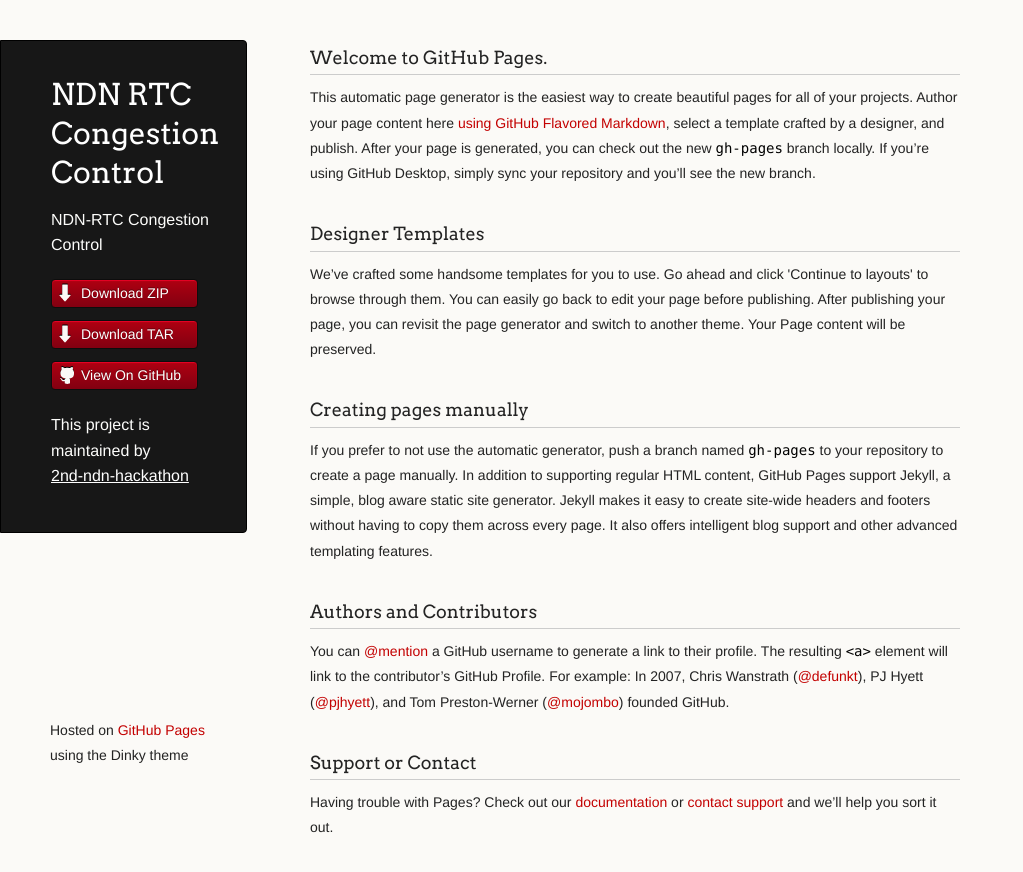
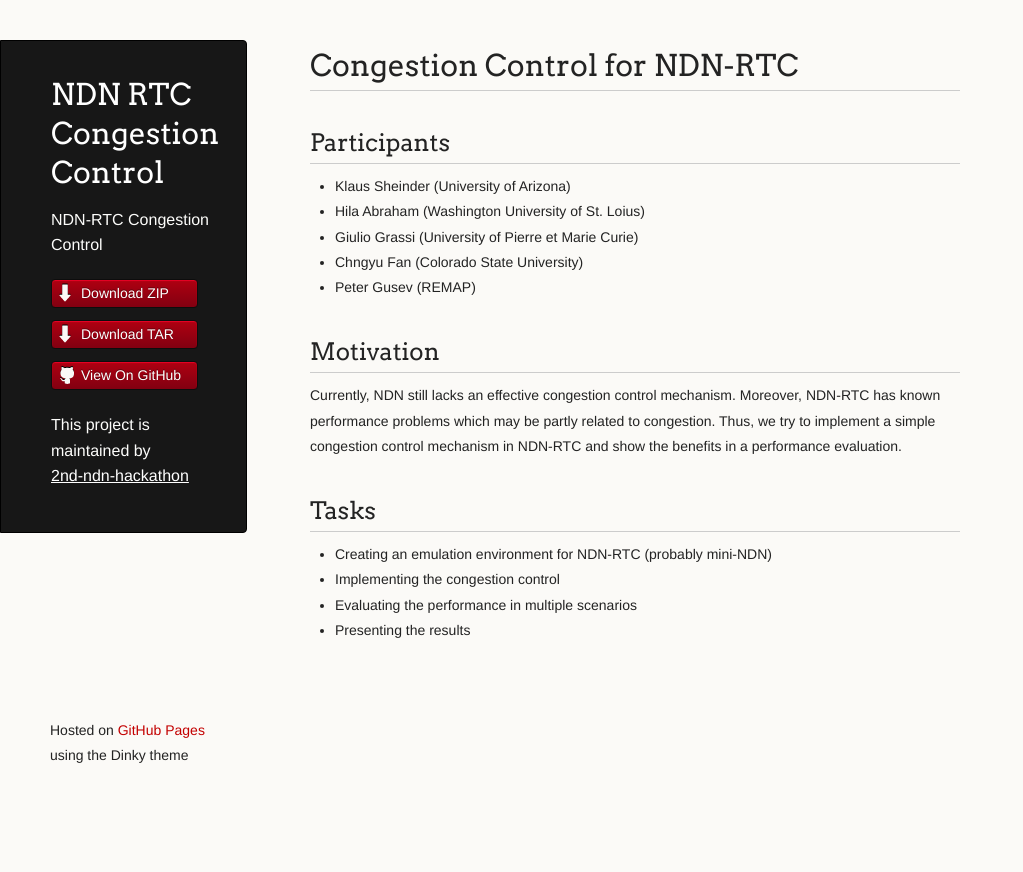
Before and after one commit to 2nd-ndn-hackathon/ndn-rtc-congestion-control, a plain HTML site: page index.html in a window 1280 px wide. Shown: the whole page, without its empty margins (0-1023 px from the left). After the commit the page ends 800 px from the top, so only its background shows below. Drawn offline with Linux system fonts and the light colour scheme.

```diff
--- a/index.html
+++ b/index.html
@@ -30,30 +30,34 @@
 
       </header>
       <section>
-        <h3>
-<a id="welcome-to-github-pages" class="anchor" href="#welcome-to-github-pages" aria-hidden="true"><span aria-hidden="true" class="octicon octicon-link"></span></a>Welcome to GitHub Pages.</h3>
+        <h1>
+<a id="congestion-control-for-ndn-rtc" class="anchor" href="#congestion-control-for-ndn-rtc" aria-hidden="true"><span aria-hidden="true" class="octicon octicon-link"></span></a>Congestion Control for NDN-RTC</h1>
 
-<p>This automatic page generator is the easiest way to create beautiful pages for all of your projects. Author your page content here <a href="https://guides.github.com/features/mastering-markdown/">using GitHub Flavored Markdown</a>, select a template crafted by a designer, and publish. After your page is generated, you can check out the new <code>gh-pages</code> branch locally. If you’re using GitHub Desktop, simply sync your repository and you’ll see the new branch.</p>
+<h2>
+<a id="participants" class="anchor" href="#participants" aria-hidden="true"><span aria-hidden="true" class="octicon octicon-link"></span></a>Participants</h2>
 
-<h3>
-<a id="designer-templates" class="anchor" href="#designer-templates" aria-hidden="true"><span aria-hidden="true" class="octicon octicon-link"></span></a>Designer Templates</h3>
+<ul>
+<li>Klaus Sheinder (University of Arizona)</li>
+<li>Hila Abraham (Washington University of St. Loius)</li>
+<li>Giulio Grassi (University of Pierre et Marie Curie)</li>
+<li>Chngyu Fan (Colorado State University)</li>
+<li>Peter Gusev (REMAP)</li>
+</ul>
 
-<p>We’ve crafted some handsome templates for you to use. Go ahead and click 'Continue to layouts' to browse through them. You can easily go back to edit your page before publishing. After publishing your page, you can revisit the page generator and switch to another theme. Your Page content will be preserved.</p>
+<h2>
+<a id="motivation" class="anchor" href="#motivation" aria-hidden="true"><span aria-hidden="true" class="octicon octicon-link"></span></a>Motivation</h2>
 
-<h3>
-<a id="creating-pages-manually" class="anchor" href="#creating-pages-manually" aria-hidden="true"><span aria-hidden="true" class="octicon octicon-link"></span></a>Creating pages manually</h3>
+<p>Currently, NDN still lacks an effective congestion control mechanism. Moreover, NDN-RTC has known performance problems which may be partly related to congestion. Thus, we try to implement a simple congestion control mechanism in NDN-RTC and show the benefits in a performance evaluation.</p>
 
-<p>If you prefer to not use the automatic generator, push a branch named <code>gh-pages</code> to your repository to create a page manually. In addition to supporting regular HTML content, GitHub Pages support Jekyll, a simple, blog aware static site generator. Jekyll makes it easy to create site-wide headers and footers without having to copy them across every page. It also offers intelligent blog support and other advanced templating features.</p>
+<h2>
+<a id="tasks" class="anchor" href="#tasks" aria-hidden="true"><span aria-hidden="true" class="octicon octicon-link"></span></a>Tasks</h2>
 
-<h3>
-<a id="authors-and-contributors" class="anchor" href="#authors-and-contributors" aria-hidden="true"><span aria-hidden="true" class="octicon octicon-link"></span></a>Authors and Contributors</h3>
-
-<p>You can <a href="https://help.github.com/articles/basic-writing-and-formatting-syntax/#mentioning-users-and-teams" class="user-mention">@mention</a> a GitHub username to generate a link to their profile. The resulting <code>&lt;a&gt;</code> element will link to the contributor’s GitHub Profile. For example: In 2007, Chris Wanstrath (<a href="https://github.com/defunkt" class="user-mention">@defunkt</a>), PJ Hyett (<a href="https://github.com/pjhyett" class="user-mention">@pjhyett</a>), and Tom Preston-Werner (<a href="https://github.com/mojombo" class="user-mention">@mojombo</a>) founded GitHub.</p>
-
-<h3>
-<a id="support-or-contact" class="anchor" href="#support-or-contact" aria-hidden="true"><span aria-hidden="true" class="octicon octicon-link"></span></a>Support or Contact</h3>
-
-<p>Having trouble with Pages? Check out our <a href="https://help.github.com/pages">documentation</a> or <a href="https://github.com/contact">contact support</a> and we’ll help you sort it out.</p>
+<ul>
+<li>Creating an emulation environment for NDN-RTC (probably mini-NDN)</li>
+<li>Implementing the congestion control</li>
+<li>Evaluating the performance in multiple scenarios</li>
+<li>Presenting the results</li>
+</ul>
       </section>
       <footer>
         <p><small>Hosted on <a href="https://pages.github.com">GitHub Pages</a> using the Dinky theme</small></p>
```
Also changed, not shown: params.json (+1 -1 lines).
